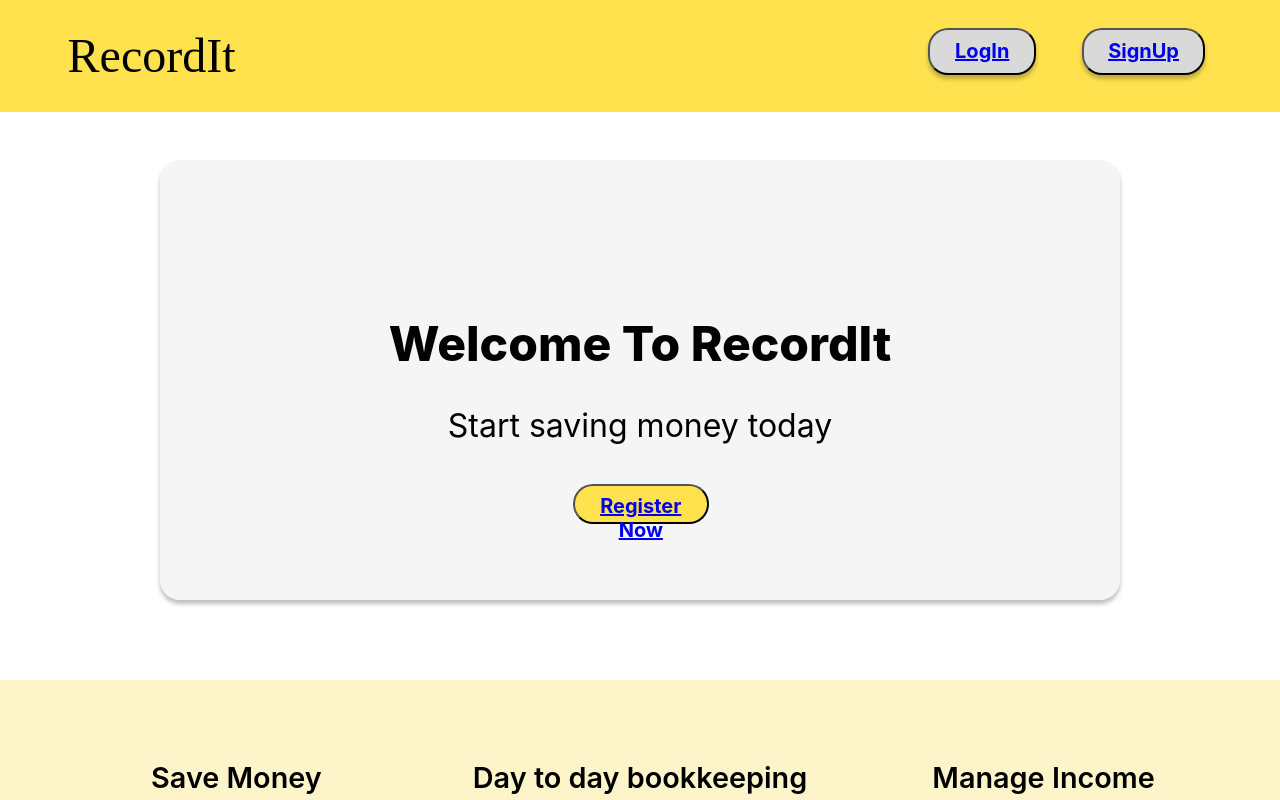
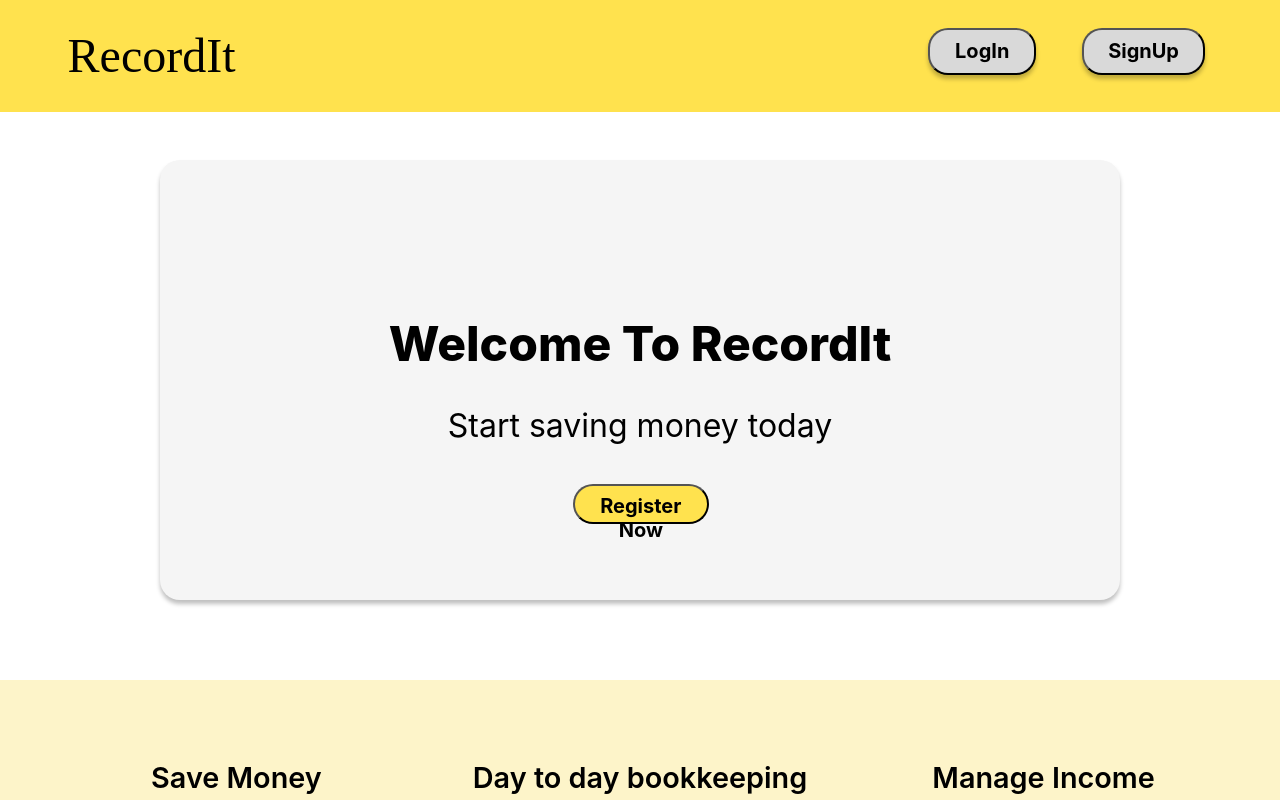
Before and after one commit to AugustRushG/IT_Project, a React (Create React App) app in the folder start_page/: page / in a window 1280 px wide. Shown: the top 800 px of the page. Built offline with nearby package versions, Linux system fonts and the light colour scheme.

Commit message:
Removed link decoration and made logo can link back to home

```diff
--- a/start_page/src/Header.js
+++ b/start_page/src/Header.js
@@ -9,7 +9,7 @@ const Header = () => {
     //if in home,signUop,Register page, header link stays the same, if in other such as dashboard, change to other link
   return (
     <header className='Header'>
-        <h1>RecordIt</h1>
+        <h1><Link to='/'>RecordIt</Link></h1>
         {location.pathname==='/dashboard'? (<>
             <button className='Account'><Link to = '/LogIn'>Account</Link></button>
             <button className='LogOut'><Link to = '/'>LogOut</Link></button>
--- a/start_page/src/index.css
+++ b/start_page/src/index.css
@@ -164,3 +164,13 @@ body {
   text-align: center;
   top: 50%;
 }
+
+a{
+  color: #000000;
+  text-decoration: none;
+
+}
+
+a:hover{
+  color:darkblue;
+}
--- a/start_page/src/start_page/MainSection.js
+++ b/start_page/src/start_page/MainSection.js
@@ -7,7 +7,7 @@ const MainSection = () => {
         <h1>Welcome To RecordIt</h1>
         <p>Start saving money today </p>
         <button className='RegisterNow'>
-            <Link to='/SignUp'>Register Now</Link>
+            <Link to='/Register'>Register Now</Link>
         </button>
     </main>
   )
```
